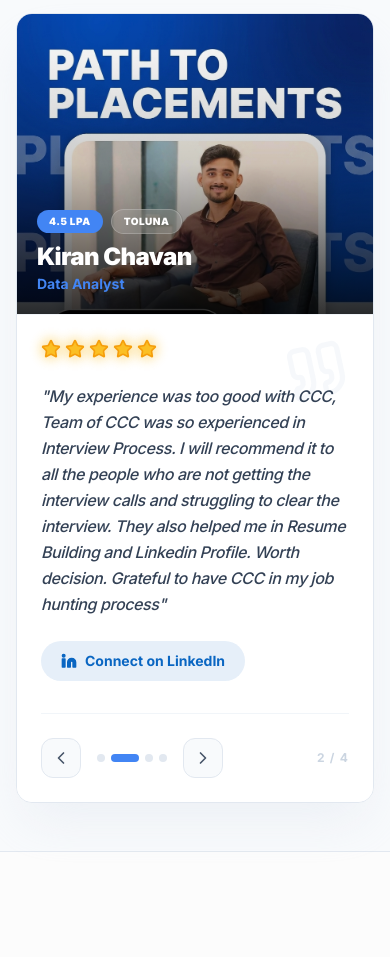
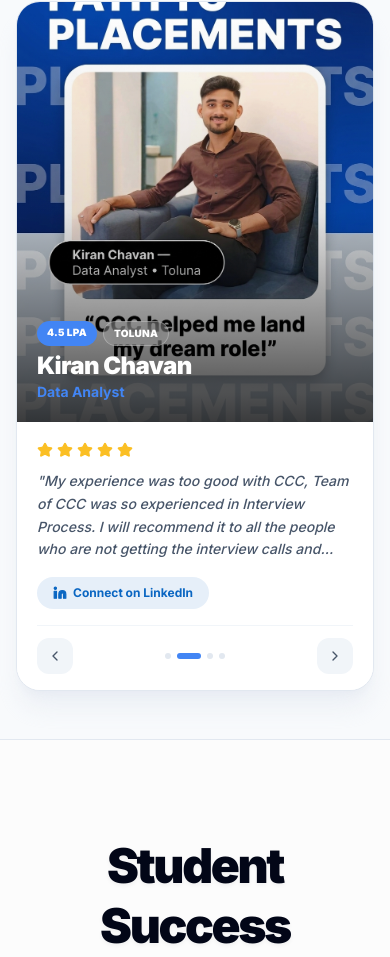
Before and after one commit to YASHBITU/cccnnew, a React (Vite) app: page / in a window 390 px wide. Shown: the part 4586-5543 px from the top of the page. Built offline with nearby package versions, Linux system fonts and the light colour scheme.

Commit message:
fix: mobile-first carousel overhaul - unified card, object-bottom for faces, proper nav dots, Apple-grade proportions

```diff
--- a/components/ui/premium-carousel.tsx
+++ b/components/ui/premium-carousel.tsx
@@ -1,6 +1,6 @@
 import React, { useState, useEffect } from 'react';
 import { motion, AnimatePresence } from 'framer-motion';
-import { ChevronLeft, ChevronRight, Linkedin, Star, Quote } from 'lucide-react';
+import { ChevronLeft, ChevronRight, Linkedin, Star } from 'lucide-react';
 
 export const placements = [
     {
@@ -49,13 +49,8 @@ export function PremiumCarousel() {
     const [currentIndex, setCurrentIndex] = useState(0);
     const [isHovered, setIsHovered] = useState(false);
 
-    const nextSlide = () => {
-        setCurrentIndex((prev) => (prev + 1) % placements.length);
-    };
-
-    const prevSlide = () => {
-        setCurrentIndex((prev) => (prev === 0 ? placements.length - 1 : prev - 1));
-    };
+    const nextSlide = () => setCurrentIndex((prev) => (prev + 1) % placements.length);
+    const prevSlide = () => setCurrentIndex((prev) => (prev === 0 ? placements.length - 1 : prev - 1));
 
     useEffect(() => {
         if (isHovered) return;
@@ -67,113 +62,210 @@ export function PremiumCarousel() {
 
     return (
         <div className="w-full px-4 sm:px-6 lg:px-10 py-12 md:py-20">
+
             {/* Section Header */}
             <div className="text-center mb-8 md:mb-12">
                 <h2 className="text-3xl sm:text-4xl md:text-5xl lg:text-6xl font-black text-slate-900 mb-3 tracking-tighter">
                     Path To Placements
                 </h2>
-                <p className="text-base md:text-lg text-slate-500 font-medium max-w-xl mx-auto px-4">
+                <p className="text-sm sm:text-base md:text-lg text-slate-500 font-medium max-w-xl mx-auto">
                     Meet the candidates who transformed their careers and landed top roles using our proven job-hunting strategy.
                 </p>
             </div>
 
-            {/* Card with border on both sides */}
+            {/* ─── MOBILE LAYOUT (< lg) ─── */}
             <div
-                className="relative bg-white rounded-2xl md:rounded-[2.5rem] shadow-2xl shadow-slate-200/60 border border-slate-200 overflow-hidden mx-auto max-w-5xl"
-                onMouseEnter={() => setIsHovered(true)}
-                onMouseLeave={() => setIsHovered(false)}
+                className="lg:hidden mx-auto max-w-md"
+                onTouchStart={() => setIsHovered(true)}
+                onTouchEnd={() => setIsHovered(false)}
             >
-                {/* Mobile layout: stacked | Desktop: side-by-side */}
-                <div className="flex flex-col lg:flex-row">
+                {/* Unified single card */}
+                <div className="rounded-3xl overflow-hidden border border-slate-200 shadow-xl shadow-slate-200/60 bg-white">
 
-                    {/* LEFT — Poster Image */}
-                    <div className="w-full lg:w-5/12 relative overflow-hidden bg-slate-100 lg:border-r border-slate-200">
-                        {/* Fixed height on mobile, full height on desktop */}
-                        <div className="relative h-[300px] sm:h-[380px] lg:h-full lg:min-h-[580px]">
+                    {/* Poster image — shows BOTTOM (face area) */}
+                    <div className="relative w-full overflow-hidden" style={{ height: '420px' }}>
                         <AnimatePresence mode="wait">
                             <motion.img
                                 key={current.image}
                                 src={current.image}
                                 alt={current.name}
-                                    className="absolute inset-0 w-full h-full object-cover object-top"
+                                className="absolute inset-0 w-full h-full object-cover object-bottom"
+                                initial={{ opacity: 0, scale: 1.03 }}
+                                animate={{ opacity: 1, scale: 1 }}
+                                exit={{ opacity: 0 }}
+                                transition={{ duration: 0.45 }}
+                            />
+                        </AnimatePresence>
+
+                        {/* Bottom gradient so name reads cleanly */}
+                        <div className="absolute inset-0 bg-gradient-to-t from-black/75 via-black/10 to-transparent pointer-events-none" />
+
+                        {/* Name + badges pinned bottom-left */}
+                        <div className="absolute bottom-0 left-0 w-full px-5 pb-5 z-10">
+                            <AnimatePresence mode="wait">
+                                <motion.div
+                                    key={current.id}
+                                    initial={{ opacity: 0, y: 14 }}
+                                    animate={{ opacity: 1, y: 0 }}
+                                    exit={{ opacity: 0 }}
+                                    transition={{ duration: 0.35, delay: 0.1 }}
+                                >
+                                    <div className="flex flex-wrap gap-1.5 mb-2">
+                                        <span className="bg-[#4285F4] text-white text-[10px] font-black px-2.5 py-1 rounded-full tracking-wide uppercase">
+                                            {current.ctc}
+                                        </span>
+                                        <span className="bg-white/15 backdrop-blur-md border border-white/25 text-white text-[10px] font-black px-2.5 py-1 rounded-full tracking-wide uppercase">
+                                            {current.company}
+                                        </span>
+                                    </div>
+                                    <p className="text-2xl font-black text-white tracking-tight leading-none">{current.name}</p>
+                                    <p className="text-[#4285F4] font-bold text-sm mt-1">{current.role}</p>
+                                </motion.div>
+                            </AnimatePresence>
+                        </div>
+                    </div>
+
+                    {/* Review panel */}
+                    <div className="px-5 pt-5 pb-4 bg-white">
+                        {/* Stars */}
+                        <div className="flex gap-1 mb-3">
+                            {[...Array(5)].map((_, i) => (
+                                <Star key={i} className="w-4 h-4 fill-amber-400 text-amber-400" />
+                            ))}
+                        </div>
+
+                        {/* Quote */}
+                        <AnimatePresence mode="wait">
+                            <motion.p
+                                key={current.id}
+                                className="text-sm leading-relaxed text-slate-600 font-medium italic mb-4 line-clamp-4"
+                                initial={{ opacity: 0 }}
+                                animate={{ opacity: 1 }}
+                                exit={{ opacity: 0 }}
+                                transition={{ duration: 0.35, delay: 0.15 }}
+                            >
+                                "{current.review}"
+                            </motion.p>
+                        </AnimatePresence>
+
+                        {/* LinkedIn */}
+                        <a
+                            href={current.linkedin}
+                            target="_blank"
+                            rel="noreferrer"
+                            className="inline-flex items-center gap-1.5 px-4 py-2 bg-[#0A66C2]/10 text-[#0A66C2] rounded-full font-bold text-xs hover:bg-[#0A66C2]/20 transition-colors mb-4"
+                        >
+                            <Linkedin className="w-3.5 h-3.5 fill-current" />
+                            Connect on LinkedIn
+                        </a>
+
+                        {/* Navigation — full width bottom bar */}
+                        <div className="flex items-center justify-between pt-3 border-t border-slate-100">
+                            <button
+                                onClick={prevSlide}
+                                className="w-9 h-9 flex items-center justify-center rounded-xl bg-slate-100 text-slate-600 active:scale-90 transition-all"
+                                aria-label="Previous"
+                            >
+                                <ChevronLeft className="w-4 h-4" />
+                            </button>
+
+                            <div className="flex gap-1.5">
+                                {placements.map((_, index) => (
+                                    <button
+                                        key={index}
+                                        onClick={() => setCurrentIndex(index)}
+                                        className={`h-1.5 rounded-full transition-all duration-300 ${
+                                            index === currentIndex ? 'w-6 bg-[#4285F4]' : 'w-1.5 bg-slate-200'
+                                        }`}
+                                        aria-label={`Slide ${index + 1}`}
+                                    />
+                                ))}
+                            </div>
+
+                            <button
+                                onClick={nextSlide}
+                                className="w-9 h-9 flex items-center justify-center rounded-xl bg-slate-100 text-slate-600 active:scale-90 transition-all"
+                                aria-label="Next"
+                            >
+                                <ChevronRight className="w-4 h-4" />
+                            </button>
+                        </div>
+                    </div>
+                </div>
+            </div>
+
+            {/* ─── DESKTOP LAYOUT (≥ lg) ─── */}
+            <div
+                className="hidden lg:block mx-auto max-w-5xl"
+                onMouseEnter={() => setIsHovered(true)}
+                onMouseLeave={() => setIsHovered(false)}
+            >
+                <div className="rounded-[2.5rem] overflow-hidden border border-slate-200 shadow-2xl shadow-slate-200/50 bg-white flex flex-row">
+
+                    {/* Left: Image */}
+                    <div className="w-5/12 relative min-h-[580px] bg-slate-100 border-r border-slate-200 overflow-hidden">
+                        <AnimatePresence mode="wait">
+                            <motion.img
+                                key={current.image}
+                                src={current.image}
+                                alt={current.name}
+                                className="absolute inset-0 w-full h-full object-cover object-bottom"
                                 initial={{ opacity: 0, scale: 1.04 }}
                                 animate={{ opacity: 1, scale: 1 }}
                                 exit={{ opacity: 0, scale: 0.97 }}
-                                    transition={{ duration: 0.5, ease: "easeOut" }}
+                                transition={{ duration: 0.5 }}
                             />
                         </AnimatePresence>
-
-                            {/* Gradient overlay for name readability */}
-                            <div className="absolute inset-0 bg-gradient-to-t from-black/80 via-black/20 to-transparent pointer-events-none" />
-
-                            {/* Name + role overlay */}
-                            <div className="absolute bottom-0 left-0 w-full p-5 md:p-7 z-10">
+                        <div className="absolute inset-0 bg-gradient-to-t from-black/80 via-black/15 to-transparent pointer-events-none" />
+                        <div className="absolute bottom-0 left-0 w-full p-8 z-10">
                             <AnimatePresence mode="wait">
                                 <motion.div
                                     key={current.id}
                                     initial={{ opacity: 0, y: 20 }}
                                     animate={{ opacity: 1, y: 0 }}
-                                        exit={{ opacity: 0, y: -10 }}
+                                    exit={{ opacity: 0 }}
                                     transition={{ duration: 0.4, delay: 0.15 }}
                                 >
-                                        <div className="flex flex-wrap items-center gap-2 mb-2">
-                                            <span className="bg-[#4285F4] text-white text-[10px] font-black px-3 py-1 rounded-full tracking-wider uppercase">
+                                    <div className="flex flex-wrap gap-2 mb-3">
+                                        <span className="bg-[#4285F4] text-white text-xs font-black px-3 py-1.5 rounded-full tracking-wider uppercase">
                                             {current.ctc}
                                         </span>
-                                            <span className="bg-white/15 backdrop-blur-md border border-white/20 text-white text-[10px] font-black px-3 py-1 rounded-full tracking-wider uppercase">
+                                        <span className="bg-white/15 backdrop-blur-md border border-white/25 text-white text-xs font-black px-3 py-1.5 rounded-full tracking-wider uppercase">
                                             {current.company}
                                         </span>
                                     </div>
-                                        <h3 className="text-2xl sm:text-3xl font-black text-white tracking-tight leading-tight">
+                                    <h3 className="text-4xl font-black text-white tracking-tight leading-none mb-1">
                                         {current.name}
                                     </h3>
-                                        <p className="text-[#4285F4] font-bold text-sm mt-0.5">
-                                            {current.role}
-                                        </p>
+                                    <p className="text-[#4285F4] font-bold text-lg">{current.role}</p>
                                 </motion.div>
                             </AnimatePresence>
                         </div>
                     </div>
-                    </div>
 
-                    {/* RIGHT — Review */}
-                    <div className="w-full lg:w-7/12 p-6 sm:p-8 md:p-10 lg:p-14 flex flex-col justify-between relative bg-white border-t border-slate-100 lg:border-t-0">
-                        <Quote className="absolute top-6 right-6 w-16 h-16 md:w-20 md:h-20 text-slate-100 -rotate-12 opacity-60 pointer-events-none" />
-
-                        <div className="relative z-10 flex flex-col gap-6 h-full justify-center">
-                            {/* Stars */}
-                            <div className="flex gap-1">
+                    {/* Right: Review */}
+                    <div className="w-7/12 p-12 xl:p-16 flex flex-col justify-between bg-white">
+                        <div className="flex flex-col gap-6 flex-grow justify-center">
+                            <div className="flex gap-1.5">
                                 {[...Array(5)].map((_, i) => (
                                     <div key={i} className="relative">
                                         <div className="absolute inset-0 bg-amber-400 blur-[5px] opacity-40 rounded-full scale-110" />
-                                        <Star className="w-5 h-5 fill-amber-400 text-amber-500 relative z-10" />
+                                        <Star className="w-6 h-6 fill-amber-400 text-amber-400 relative z-10" />
                                     </div>
                                 ))}
                             </div>
-
-                            {/* Review text */}
                             <AnimatePresence mode="wait">
                                 <motion.p
                                     key={current.id}
-                                    className="text-base sm:text-lg md:text-xl lg:text-2xl leading-relaxed text-slate-700 font-medium italic tracking-tight"
+                                    className="text-xl xl:text-2xl leading-relaxed text-slate-700 font-medium italic tracking-tight"
                                     initial={{ opacity: 0, y: 10 }}
                                     animate={{ opacity: 1, y: 0 }}
-                                    exit={{ opacity: 0, y: -10 }}
+                                    exit={{ opacity: 0 }}
                                     transition={{ duration: 0.4, delay: 0.2 }}
                                 >
                                     "{current.review}"
                                 </motion.p>
                             </AnimatePresence>
-
-                            {/* LinkedIn button */}
-                            <AnimatePresence mode="wait">
-                                <motion.div
-                                    key={`link-${current.id}`}
-                                    initial={{ opacity: 0 }}
-                                    animate={{ opacity: 1 }}
-                                    exit={{ opacity: 0 }}
-                                    transition={{ duration: 0.4, delay: 0.3 }}
-                                >
                             <a
                                 href={current.linkedin}
                                 target="_blank"
@@ -183,43 +275,26 @@ export function PremiumCarousel() {
                                 <Linkedin className="w-4 h-4 fill-current" />
                                 Connect on LinkedIn
                             </a>
-                                </motion.div>
-                            </AnimatePresence>
                         </div>
 
-                        {/* Navigation dots + arrows */}
-                        <div className="flex items-center gap-2 mt-8 pt-6 border-t border-slate-100">
-                            <button
-                                onClick={prevSlide}
-                                className="w-10 h-10 flex items-center justify-center rounded-xl bg-slate-50 hover:bg-slate-100 border border-slate-200 text-slate-600 transition-all active:scale-95"
-                                aria-label="Previous"
-                            >
+                        {/* Nav */}
+                        <div className="flex items-center gap-3 mt-10 pt-6 border-t border-slate-100">
+                            <button onClick={prevSlide} className="w-10 h-10 flex items-center justify-center rounded-xl bg-slate-50 hover:bg-slate-100 border border-slate-200 text-slate-600 transition-all active:scale-95" aria-label="Previous">
                                 <ChevronLeft className="w-5 h-5" />
                             </button>
-
-                            <div className="flex gap-1.5 px-2">
+                            <div className="flex gap-1.5">
                                 {placements.map((_, index) => (
                                     <button
                                         key={index}
                                         onClick={() => setCurrentIndex(index)}
-                                        className={`h-2 rounded-full transition-all duration-300 ${
-                                            index === currentIndex
-                                                ? "w-7 bg-[#4285F4]"
-                                                : "w-2 bg-slate-200 hover:bg-slate-300"
-                                        }`}
-                                        aria-label={`Go to slide ${index + 1}`}
+                                        className={`h-2 rounded-full transition-all duration-300 ${index === currentIndex ? 'w-8 bg-[#4285F4]' : 'w-2 bg-slate-200 hover:bg-slate-300'}`}
+                                        aria-label={`Slide ${index + 1}`}
                                     />
                                 ))}
                             </div>
-
-                            <button
-                                onClick={nextSlide}
-                                className="w-10 h-10 flex items-center justify-center rounded-xl bg-slate-50 hover:bg-slate-100 border border-slate-200 text-slate-600 transition-all active:scale-95"
-                                aria-label="Next"
-                            >
+                            <button onClick={nextSlide} className="w-10 h-10 flex items-center justify-center rounded-xl bg-slate-50 hover:bg-slate-100 border border-slate-200 text-slate-600 transition-all active:scale-95" aria-label="Next">
                                 <ChevronRight className="w-5 h-5" />
                             </button>
-
                             <span className="ml-auto text-xs font-bold text-slate-300 uppercase tracking-widest">
                                 {currentIndex + 1} / {placements.length}
                             </span>
```
Lines whose indentation alone changed are shown as unchanged.
